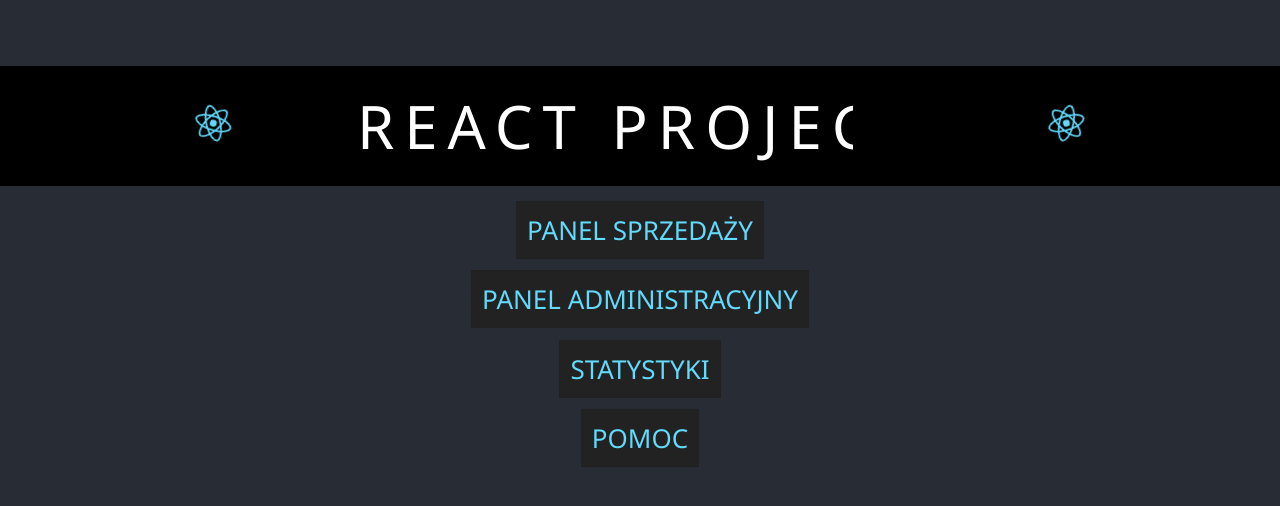
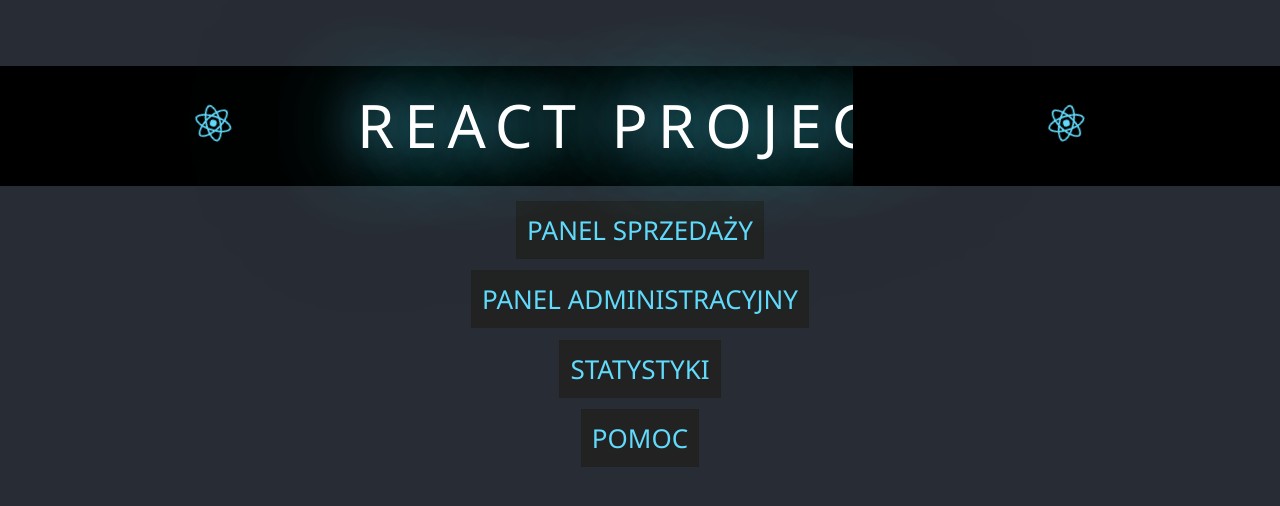
Before and after one commit to DJ-Chemik/Mercurius, a React (Create React App) app in the folder front/: page / in a window 1280 px wide. Shown: the part 136-642 px from the top of the page. Built offline with nearby package versions, Linux system fonts and the light colour scheme.

Commit message:
[RDT-5] Change the appearance of logo

```diff
--- a/front/src/components/App/App.css
+++ b/front/src/components/App/App.css
@@ -35,8 +35,17 @@
   font-weight: lighter;
   letter-spacing: 10px;
   width: 600px;
-  margin: 10px;
+  /*padding-right: 200px;*/
   justify-content: center;
+  text-align: center;
+
+  text-shadow: 0 0 50px #61dafb,
+              0 0 100px #61dafb,
+              0 0 150px #61dafb,
+              0 0 200px #61dafb,
+              0 0 250px #61dafb,
+              0 0 300px #61dafb,
+              0 0 350px #61dafb;
 }
 
 
--- a/front/src/components/UI/Header/Header.tsx
+++ b/front/src/components/UI/Header/Header.tsx
@@ -16,7 +16,7 @@
 
       <PanelElement>
         <PanelCenter>
-            <h1 className="App-title">REACT PROJECT</h1>
+            <h1 className="App-title">REACT  PROJECT</h1>
           </PanelCenter>
       </PanelElement>
 
```
